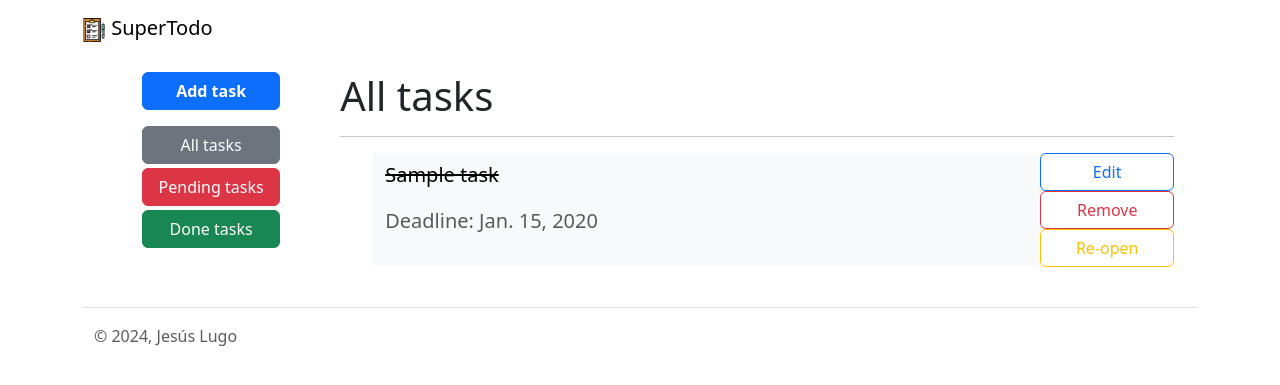
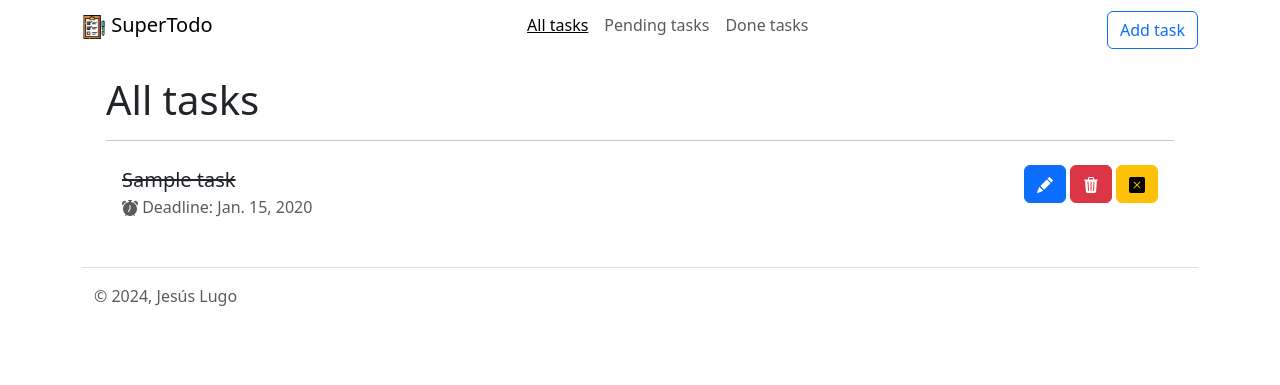
Before and after one commit to JesusLugo2002/DSW-SuperTodo, a Django app: page /tasks/ in a window 1280 px wide. Shown: the top 385 px of the page. Run offline with Django 5.2, Linux system fonts and the light colour scheme; tables that the repository leaves empty hold one stand-in row (values such as "Sample post").

Commit message:
Se estiliza el proyecto; se cambia de posición las opciones de navegación; se reemplazan los botones de acción con íconos y se añaden tooltips

```diff
--- a/tasks/templates/base.html
+++ b/tasks/templates/base.html
@@ -8,17 +8,24 @@
     <title>SuperTodo | {% block title %}{% endblock title %}</title>
     <link rel="shortcut icon" href="{% static "logo.png" %}" type="image/x-icon">
     <link href="https://cdn.jsdelivr.net/npm/bootstrap@5.3.3/dist/css/bootstrap.min.css" rel="stylesheet" integrity="sha384-QWTKZyjpPEjISv5WaRU9OFeRpok6YctnYmDr5pNlyT2bRjXh0JMhjY6hW+ALEwIH" crossorigin="anonymous">
+    <link rel="stylesheet" href="https://cdn.jsdelivr.net/npm/bootstrap-icons@1.11.3/font/bootstrap-icons.min.css">
 </head>
 <body class="container">
-    <header class="navbar mb-3">
-        <a class="navbar-brand" href="{% url "tasks:task-list" %}">
+    <nav class="navbar navbar-expand mb-3 d-flex justify-content-between">
+        <a class="navbar-brand h1" href="{% url "tasks:task-list" %}">
             <img src="{% static "logo.png" %}" width="24px">
             SuperTodo
         </a>
-    </header>
+        <ul class="navbar-nav">
+            {% block navbar %}{% endblock navbar %}
+        </ul>
+        <a class="btn btn-outline-primary" href='{% url "tasks:add-task" %}'>Add task</a>
+    </nav>
+
     <main class="container w-100">
         {% block body %}{% endblock body %}
     </main>
+
     <footer class="footer d-flex flex-wrap justify-content-between align-items-center py-3 my-4 border-top">
         <div class="container">
             <p class="col-md-4 mb-0 text-muted">© 2024, Jesús Lugo</p>
--- a/tasks/templates/tasks/task-list.html
+++ b/tasks/templates/tasks/task-list.html
@@ -2,25 +2,26 @@
 
 {% block title %}{{ title }}{% endblock title %}
 
+{% block navbar %}
+    <a class="nav-item nav-link {% if title == "All tasks" %}text-decoration-underline active{% endif %} h2" href='{% url "tasks:task-list" %}'>All tasks</a>
+    <a class="nav-item nav-link {% if title == "Pending tasks" %}text-decoration-underline active{% endif %} h2" href='{% url "tasks:pending-tasks" %}'>Pending tasks</a>
+    <a class="nav-item nav-link {% if title == "Completed tasks" %}text-decoration-underline active{% endif %} h2" href='{% url "tasks:done-tasks" %}'>Done tasks</a>
+{% endblock navbar %}
+
 {% block body %}
     <div class="d-flex">
-        <aside class="container w-25 d-flex flex-column px-5">
-            <a href='{% url "tasks:add-task" %}' class="btn btn-primary mb-3 fw-bold">Add task</a>
-            <a href='{% url "tasks:task-list" %}' class="btn btn-secondary mb-1">All tasks</a>
-            <a href='{% url "tasks:pending-tasks" %}' class="btn btn-danger mb-1">Pending tasks</a>
-            <a href='{% url "tasks:done-tasks" %}' class="btn btn-success">Done tasks</a>
-        </aside>
         <section class="container w-100">
             <h1>{{ title }}</h1>
             <hr>
-            <ul class="list-group-flush">
+            <ul class="list-group list-group-flush">
                 {% for task in tasks %}
-                <li class="list-group-item d-flex justify-content-between mb-3">
-                    <a href='{% url "tasks:task-detail" task.slug %}'
-                        class="btn btn-light w-100 text-start">
-                        <div class="align-middle h-100">
-                            <p class="fs-5 {% if task.done %}text-decoration-line-through{% endif %}">{{ task }}</p>
-                            <p class="fs-5 text-body-secondary">
+                <li class="list-group-item d-flex justify-content-between">
+                    <div>
+                        <a href='{% url "tasks:task-detail" task.slug %}' class="fs-5 {% if task.done %}text-decoration-line-through{% endif %} link-dark">{{ task }}</a>
+                        <p class="text-body-secondary">
+                            <svg xmlns="http://www.w3.org/2000/svg" width="16" height="16" fill="currentColor" class="bi bi-alarm-fill" viewBox="0 0 16 16">
+                                <path d="M6 .5a.5.5 0 0 1 .5-.5h3a.5.5 0 0 1 0 1H9v1.07a7.001 7.001 0 0 1 3.274 12.474l.601.602a.5.5 0 0 1-.707.708l-.746-.746A6.97 6.97 0 0 1 8 16a6.97 6.97 0 0 1-3.422-.892l-.746.746a.5.5 0 0 1-.707-.708l.602-.602A7.001 7.001 0 0 1 7 2.07V1h-.5A.5.5 0 0 1 6 .5m2.5 5a.5.5 0 0 0-1 0v3.362l-1.429 2.38a.5.5 0 1 0 .858.515l1.5-2.5A.5.5 0 0 0 8.5 9zM.86 5.387A2.5 2.5 0 1 1 4.387 1.86 8.04 8.04 0 0 0 .86 5.387M11.613 1.86a2.5 2.5 0 1 1 3.527 3.527 8.04 8.04 0 0 0-3.527-3.527"/>
+                            </svg>
                             {% if task.complete_before is not None %}
                                 Deadline: {{ task.complete_before }}
                             {% else %}
@@ -28,17 +29,36 @@
                             {% endif %}
                         </p>
                     </div>
+                    <div>
+                        <a href='{% url "tasks:edit-task" task.slug %}' class="btn btn-primary" data-toggle="tooltip" data-placement="top" title="Edit">
+                            <svg xmlns="http://www.w3.org/2000/svg" width="16" height="16" fill="currentColor" class="bi bi-pencil-fill" viewBox="0 0 16 16">
+                                <path d="M12.854.146a.5.5 0 0 0-.707 0L10.5 1.793 14.207 5.5l1.647-1.646a.5.5 0 0 0 0-.708zm.646 6.061L9.793 2.5 3.293 9H3.5a.5.5 0 0 1 .5.5v.5h.5a.5.5 0 0 1 .5.5v.5h.5a.5.5 0 0 1 .5.5v.5h.5a.5.5 0 0 1 .5.5v.207zm-7.468 7.468A.5.5 0 0 1 6 13.5V13h-.5a.5.5 0 0 1-.5-.5V12h-.5a.5.5 0 0 1-.5-.5V11h-.5a.5.5 0 0 1-.5-.5V10h-.5a.5.5 0 0 1-.175-.032l-.179.178a.5.5 0 0 0-.11.168l-2 5a.5.5 0 0 0 .65.65l5-2a.5.5 0 0 0 .168-.11z"/>
+                            </svg>
                         </a>
-                    <div class="d-grid col-2">
-                        <a class='btn btn-outline-primary' href='{% url "tasks:edit-task" task.slug %}'>Edit</a>
-                        <a class='btn btn-outline-danger' href='{% url "tasks:remove-task" task.slug %}'>Remove</a>
+                        <a href='{% url "tasks:remove-task" task.slug %}' class="btn btn-danger" data-toggle="tooltip" data-placement="top" title="Delete">
+                            <svg xmlns="http://www.w3.org/2000/svg" width="16" height="16" fill="currentColor" class="bi bi-trash3-fill" viewBox="0 0 16 16">
+                                <path d="M11 1.5v1h3.5a.5.5 0 0 1 0 1h-.538l-.853 10.66A2 2 0 0 1 11.115 16h-6.23a2 2 0 0 1-1.994-1.84L2.038 3.5H1.5a.5.5 0 0 1 0-1H5v-1A1.5 1.5 0 0 1 6.5 0h3A1.5 1.5 0 0 1 11 1.5m-5 0v1h4v-1a.5.5 0 0 0-.5-.5h-3a.5.5 0 0 0-.5.5M4.5 5.029l.5 8.5a.5.5 0 1 0 .998-.06l-.5-8.5a.5.5 0 1 0-.998.06m6.53-.528a.5.5 0 0 0-.528.47l-.5 8.5a.5.5 0 0 0 .998.058l.5-8.5a.5.5 0 0 0-.47-.528M8 4.5a.5.5 0 0 0-.5.5v8.5a.5.5 0 0 0 1 0V5a.5.5 0 0 0-.5-.5"/>
+                            </svg>
+                        </a>
                         {% if task.done %}
-                            <a href='{% url "tasks:toggle-task" task.slug %}' class='btn btn-outline-warning'>Re-open</a>
+                        <a href='{% url "tasks:toggle-task" task.slug %}' class="btn btn-warning" data-toggle="tooltip" data-placement="top" title="Re-open">
+                            <svg xmlns="http://www.w3.org/2000/svg" width="16" height="16" fill="currentColor" class="bi bi-x-square-fill" viewBox="0 0 16 16">
+                                <path d="M2 0a2 2 0 0 0-2 2v12a2 2 0 0 0 2 2h12a2 2 0 0 0 2-2V2a2 2 0 0 0-2-2zm3.354 4.646L8 7.293l2.646-2.647a.5.5 0 0 1 .708.708L8.707 8l2.647 2.646a.5.5 0 0 1-.708.708L8 8.707l-2.646 2.647a.5.5 0 0 1-.708-.708L7.293 8 4.646 5.354a.5.5 0 1 1 .708-.708"/>
+                            </svg>
+                        </a>
                         {% else %}
-                            <a href='{% url "tasks:toggle-task" task.slug %}' class='btn btn-outline-success'>Complete</a>
+                        <a href='{% url "tasks:toggle-task" task.slug %}' class="btn btn-success" data-toggle="tooltip" data-placement="top" title="Close">
+                            <svg xmlns="http://www.w3.org/2000/svg" width="16" height="16" fill="currentColor" class="bi bi-check-square-fill" viewBox="0 0 16 16">
+                                <path d="M2 0a2 2 0 0 0-2 2v12a2 2 0 0 0 2 2h12a2 2 0 0 0 2-2V2a2 2 0 0 0-2-2zm10.03 4.97a.75.75 0 0 1 .011 1.05l-3.992 4.99a.75.75 0 0 1-1.08.02L4.324 8.384a.75.75 0 1 1 1.06-1.06l2.094 2.093 3.473-4.425a.75.75 0 0 1 1.08-.022z"/>
+                            </svg>
+                        </a>
                         {% endif %}
+
                     </div>
                 </li>
+                {% empty %}
+                <p>No tasks available</p>
+                <a class="btn btn-outline-primary" href="{% url "tasks:add-task" %}">Create a task!</a>
                 {% endfor %}
             </ul>
         </section>
--- a/tasks/templates/tasks/task/detail.html
+++ b/tasks/templates/tasks/task/detail.html
@@ -5,7 +5,7 @@
 {% block body %}
     <div class="card mb-3">
         <div class="card-body">
-            <h1 class="card-title">{{ task.title }}</h1>
+            <h1 class="card-title">{{ task.name }}</h1>
             <h4 class="card-subtitle text-body-secondary mb-2">
                 {% if task.deadline is not None %}
                     Deadline: {{ task.deadline }}
--- a/tasks/views.py
+++ b/tasks/views.py
@@ -3,7 +3,7 @@ from django.utils.text import slugify
 from django.db.models import F
 
 from .models import Task
-from .forms import AddTaskForm, EditTaskForm
+from .forms import TaskForm
 
 # Create your views here.
 def task_list(request):
@@ -13,13 +13,13 @@ def task_list(request):
 
 def add_task(request):
     if request.method == 'POST':
-        if (form := AddTaskForm(request.POST)).is_valid():
+        if (form := TaskForm(request.POST)).is_valid():
             task = form.save(commit=False)
             task.slug = slugify(task.name)
             task.save()
             return redirect('tasks:task-list')
     else:
-        form = AddTaskForm()
+        form = TaskForm()
     return render(request, 'tasks/task/add.html', dict(form=form))
 
 def done_tasks(request):
@@ -45,14 +45,14 @@ def remove_task(request, task_slug):
 def edit_task(request, task_slug: str):
     task = Task.objects.get(slug=task_slug)
     if request.method == 'POST':
-        if (form := EditTaskForm(request.POST, instance=task)).is_valid():
+        if (form := TaskForm(request.POST, instance=task)).is_valid():
             task = form.save(commit=False)
             task.slug = slugify(task.name)
             task.save()
             message = f'Task "{task.name}" edited!'
             return render(request, 'tasks/feedback.html', dict(message=message))
     else:
-        form = EditTaskForm(instance=task)
+        form = TaskForm(instance=task)
     return render(request, 'tasks/task/edit.html', dict(task=task, form=form))
 
 def toggle_task(request, task_slug: str):
```
Also changed, not shown: tasks/forms.py (+1 -14 lines), tasks/migrations/0001_initial.py, tasks/migrations/0002_alter_task_complete_before.py (added), tasks/migrations/0003_alter_task_complete_before.py (added). Lines whose indentation alone changed are shown as unchanged.
